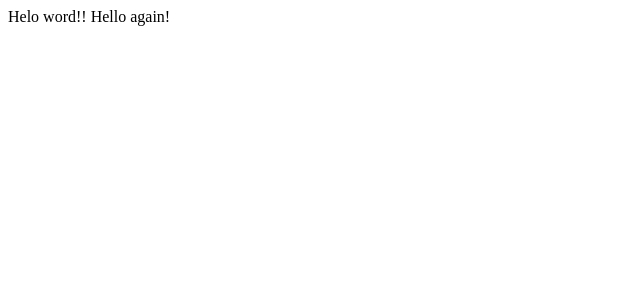
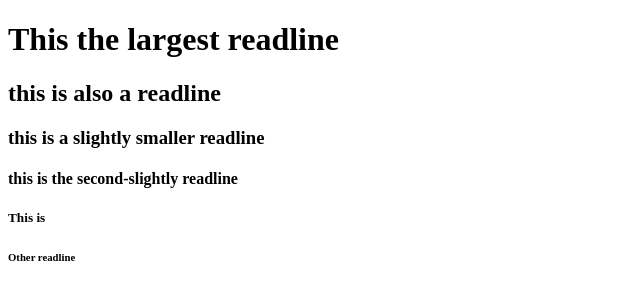
Before and after one commit to PHAB1/Lecture, a plain HTML site: page hello.html in a window 1280 px wide. Shown: the whole page, without its empty margins (0-640 px from the left). Drawn offline with Linux system fonts and the light colour scheme.

Commit message:
linhas adicionadas

```diff
--- a/hello.html
+++ b/hello.html
@@ -4,6 +4,12 @@
 		<title>MyWebPage!</title>
 	<head>
 	<body>
-		Helo word!! Hello again!
+		<Helo word!! Hello again!>
+		<h1>This the largest readline</h1>
+		<h2>this is also a readline</h2>
+		<h3>this is a slightly smaller readline</h3>
+		<h4>this is the second-slightly readline</h4>
+		<h5>This is</h5>
+		<h6>Other readline</h6>
 	</body>
 </html>
```
